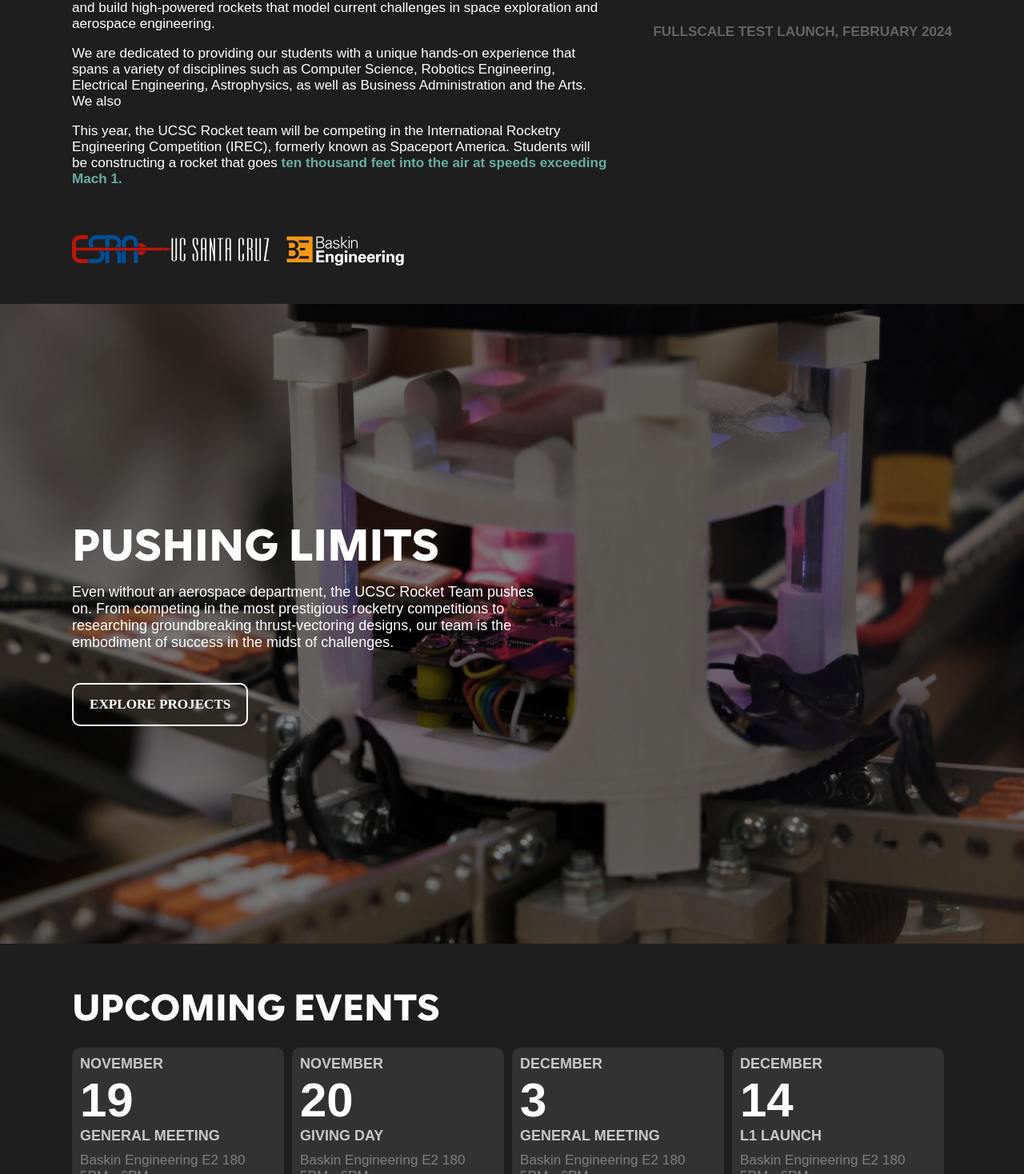
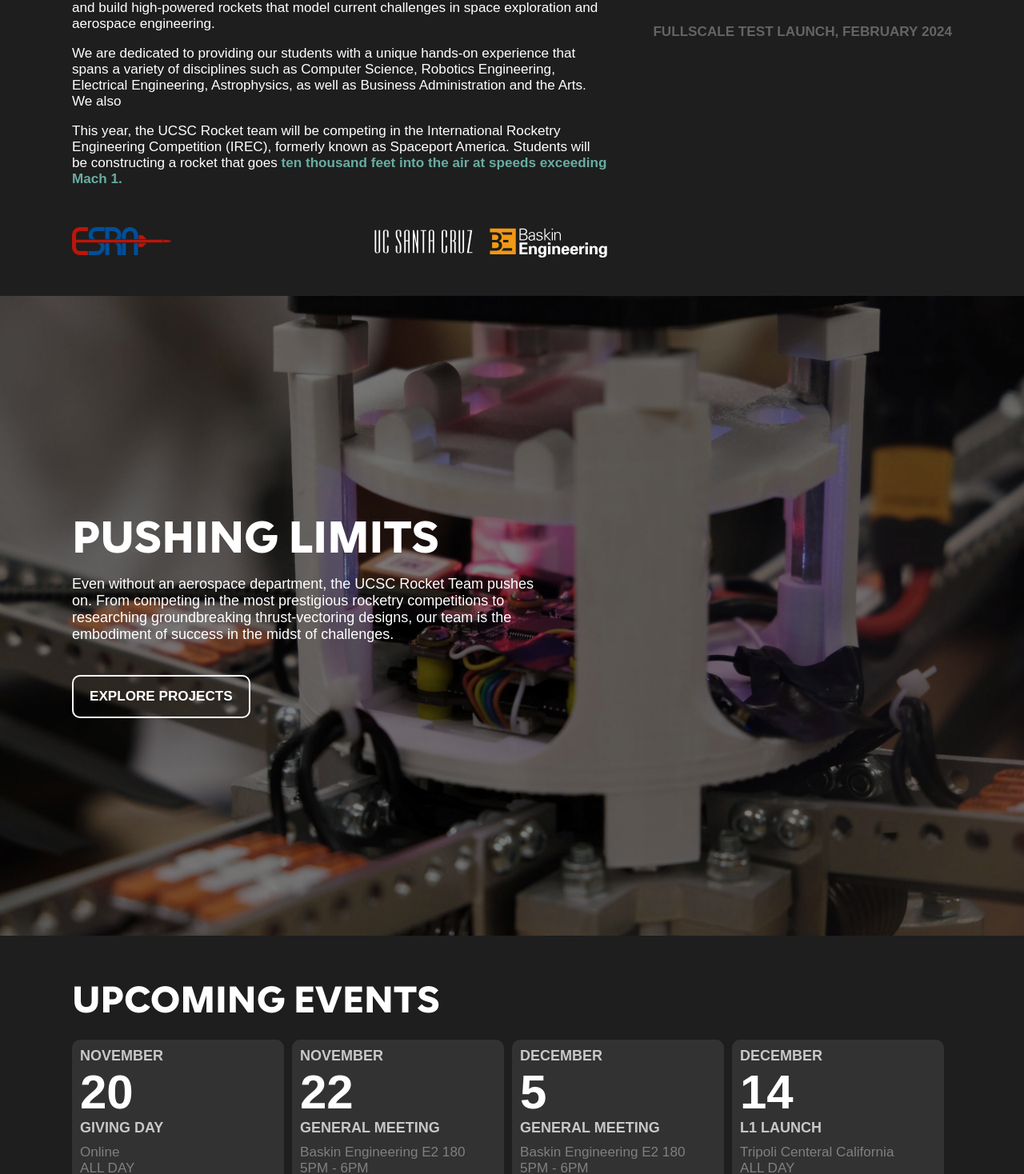
Before and after one commit to aaronspal/rocketteam, a React (Create React App) app: page /#/ in a window 1280 px wide. Shown: the part 1332-2800 px from the top of the page at 80% size. Built offline with nearby package versions, Linux system fonts and the light colour scheme; grey boxes are pictures that could not be loaded; a web font is replaced by a local one.

Commit message:
19.11.2024 @ 03:06

```diff
--- a/src/components/button.css
+++ b/src/components/button.css
@@ -1,9 +1,7 @@
 button {
-    /*border: none;*/
     font-weight: bold;
     font-size: inherit;
-    font-family: 'DIN 2014';
-    /*border-radius: 100px;*/
+    font-family: din-2014, Barlow, sans-serif;
     border-radius: var(--borderRadius);
     padding: 15px 20px;
     text-transform: uppercase;
@@ -18,9 +16,6 @@ button a {
 }
 
 button:hover {
-    /*background-color: rgba(0,0,0,0);*/
-    /*border: solid 2px #fff;*/
-    /*border-color: var(--highlight);*/
     color: black;
     background-color: white;
     transition: 0.2s;
--- a/src/components/navigationNew/navigationMobile.js
+++ b/src/components/navigationNew/navigationMobile.js
@@ -50,17 +50,16 @@ const MobileNavigation = ({ subcategories }) => {
             <div className="mobileContent">
                 {!activeSection ? (
                     <div className="mobileLinks">
-                        {/*<hr/>*/}
                         <Link to="/projects" onClick={(e) => handleSectionClick("Projects", e)}>Projects</Link>
-                        {/*<hr/>*/}
+                        <hr/>
                         <Link to="/outreach" onClick={(e) => handleSectionClick("Outreach", e)}>Outreach</Link>
-                        {/*<hr/>*/}
+                        <hr/>
                         <Link to="/leadership/current-leadership" onClick={(e) => handleSectionClick("Leadership", e)}>Leadership</Link>
-                        {/*<hr/>*/}
+                        <hr/>
                         <Link to="/new-members/new-members" onClick={(e) => handleSectionClick("New Members", e)}>New Members</Link>
-                        {/*<hr/>*/}
-                        <Link to="/new-members/new-members" onClick={(e) => handleSectionClick("New Members", e)}>DONATE</Link>
-
+                        <hr/>
+                        <a target="_blank" href="https://www.givecampus.com/schools/UniversityofCaliforniaSantaCruz/giving-day-2024/pages/ucscrocketry">DONATE</a>
+                        <hr/>
                     </div>
 
                 ) : (
@@ -74,17 +73,18 @@ const MobileNavigation = ({ subcategories }) => {
                                             <a href={link.url} target="_blank" rel="noopener noreferrer">
                                                 {link.name}
                                             </a>
+
                                         ) : (
                                             <Link to={link.path}>
                                                 {link.name}
                                             </Link>
                                         )}
                                     </div>
-                                ))}
+                                    ))}
                             </div>
                         ))}
                         <button className="backButton" onClick={handleBack}>
-                            Back
+                            Go Back
                         </button>
                     </div>
                 )}
--- a/src/components/navigationNew/navigationStyles.css
+++ b/src/components/navigationNew/navigationStyles.css
@@ -133,6 +133,11 @@
     /*cursor: pointer;*/
 }
 
+.mobile-nav hr {
+    margin: 0;
+    border: 1px solid rgba(200, 200, 200, 0.1);
+}
+
 .mobile-nav .subcategorySection {
     font-size: 25px;
     margin-bottom: 30px;
@@ -166,6 +171,7 @@
     border: rgba(100,100,100,100%) solid 2px;
     opacity: 20%;
     margin-right: 35px;
+    border-radius: var(--borderRadius);
 }
 
 /* Responsive Breakpoints */
--- a/src/components/sideNavigation.css
+++ b/src/components/sideNavigation.css
@@ -1,7 +1,6 @@
 .sideNavigation {
     width: 300px;
     flex-shrink: 0;
-    margin-right: 19px;
 }
 
 .sideNavigation h5 {
--- a/src/pages/home.css
+++ b/src/pages/home.css
@@ -13,11 +13,6 @@
     background-image: url("../media/home/OutreachBacksplash.jpg");
 }
 
-/*.weare, .upcomingEvents {*/
-/*    background-image: url("../media/home/backsplashblur.png");*/
-/*    background-size: cover;*/
-/*}*/
-
 .eventsContainer {
     display: flex;
     flex-wrap: wrap;
@@ -25,7 +20,6 @@
 
 .RocketVideo {
     width: 400px;
-    /*height: 520px;*/
     border-radius: 10px;
 }
 
@@ -40,7 +34,13 @@
 }
 
 .weare .row {
-    margin-top: 60px;
+    margin-top: 50px;
+    justify-content: space-between;
+}
+
+.infoNote {
+    display: block;
+    margin-top: 20px;
 }
 
 .ESRALogo {
@@ -58,14 +58,6 @@
     transform: translateY(0);
 }
 
-
-/*@media screen and (max-width: 1250px) {*/
-/*    .RocketVideo {*/
-/*        max-width: 400px;*/
-/*        border-radius: 10px;*/
-/*    }*/
-/*}*/
-
 @media screen and (max-width: 900px) {
     .RocketVideo {
         width: 100%;
--- a/src/pages/home.js
+++ b/src/pages/home.js
@@ -9,6 +9,7 @@ import ESRALogo from "../media/home/ESRALogo.png"
 import React, { useEffect, useRef } from 'react';
 import UCSCLogo from "../media/UC_Santa_Cruz_logo.svg";
 import BaskinLogo from "../media/UCSC_BaskinEng_Logo_Color_RGB.svg";
+import {Link} from "react-router-dom";
 
 
 function Home() {
@@ -122,7 +123,7 @@ function Home() {
                                 Even without an aerospace department, the UCSC Rocket Team pushes on. From competing in the most prestigious rocketry competitions
                                 to researching groundbreaking thrust-vectoring designs, our team is the embodiment of success in the midst of challenges.
                             </p>
-                            <Button label="Explore Projects" link="https://example.com/donate"/>
+                            <Link to="/projects"><Button label="Explore Projects"/></Link>
                         </div>
                     </div>
                 </div>
@@ -131,10 +132,10 @@ function Home() {
                 <div className="headlineContainer">
                     <h3>Upcoming Events</h3>
                     <div className="eventsContainer g10">
-                        <EventTile day="19" month="November" eventName="General Meeting" eventLocation="Baskin Engineering E2 180" eventTime="5PM - 6PM"/>
-                        <EventTile day="20" month="November" eventName="Giving Day" eventLocation="Baskin Engineering E2 180" eventTime="5PM - 6PM"/>
-                        <EventTile day="3" month="December" eventName="General Meeting" eventLocation="Baskin Engineering E2 180" eventTime="5PM - 6PM"/>
-                        <EventTile day="14" month="December" eventName="L1 Launch" eventLocation="Baskin Engineering E2 180" eventTime="5PM - 6PM"/>
+                        <EventTile day="20" month="November" eventName="Giving Day" eventLocation="Online" eventTime="ALL DAY"/>
+                        <EventTile day="22" month="November" eventName="General Meeting" eventLocation="Baskin Engineering E2 180" eventTime="5PM - 6PM"/>
+                        <EventTile day="5" month="December" eventName="General Meeting" eventLocation="Baskin Engineering E2 180" eventTime="5PM - 6PM"/>
+                        <EventTile day="14" month="December" eventName="L1 Launch" eventLocation="Tripoli Centeral California" eventTime="ALL DAY"/>
                     </div>
                     <span className="infoNote">For individual subteam meetings, please refer to the events calendar!</span>
                 </div>
@@ -149,7 +150,7 @@ function Home() {
                                 eiusmod tempor incididunt ut labore et dolore magna aliqua. Ut
                                 enim ad minim veniam.
                             </p>
-                            <Button label="Explore Outreach" link="https://example.com/donate"/>
+                            <Link to="/outreach"><Button label="Learn More"/></Link>
                         </div>
                     </div>
                 </div>
--- a/src/pages/irec/payload.js
+++ b/src/pages/irec/payload.js
@@ -16,8 +16,7 @@ function Payload() {
                 </section>
             </section>
             <section className="contentContainer">
-
-                <div className="flexContainer">
+                <div className="flexContainer g30">
                     <SideNavigation/>
                     <div className="textContainer">
                         <h6>Overview</h6>
--- a/src/pages/irec/vehicle-systems.js
+++ b/src/pages/irec/vehicle-systems.js
@@ -1,7 +1,6 @@
 import '../projects.css';
 import '../../libraries/bentogrids.css';
 import splashImage from "../../media/vehicle-systems/loading.jpg"
-// import vehicleImage1 from "../../media/vehicle-systems/loading.jpg"
 import vehicleImage2 from "../../media/vehicle-systems/rocketlaunchfeb.jpg";
 import wireframe from "../../media/vehicle-systems/LeWireframe.png"
 import Skill from "../../components/skill"
@@ -21,7 +20,7 @@ function VehicleSystems() {
             <section className="contentContainer">
                 <figure><img src={wireframe} className="wireframe"/></figure>
                 <figcaption>Celsius 01 Fullscale Design, 2023</figcaption>
-                <div className="flexContainer">
+                <div className="flexContainer g30">
                     <SideNavigation/>
                     <div className="textContainer">
                         <h6>Overview</h6>
```
Also changed, not shown: src/components/bentoStat.js (+0 -14 lines).
